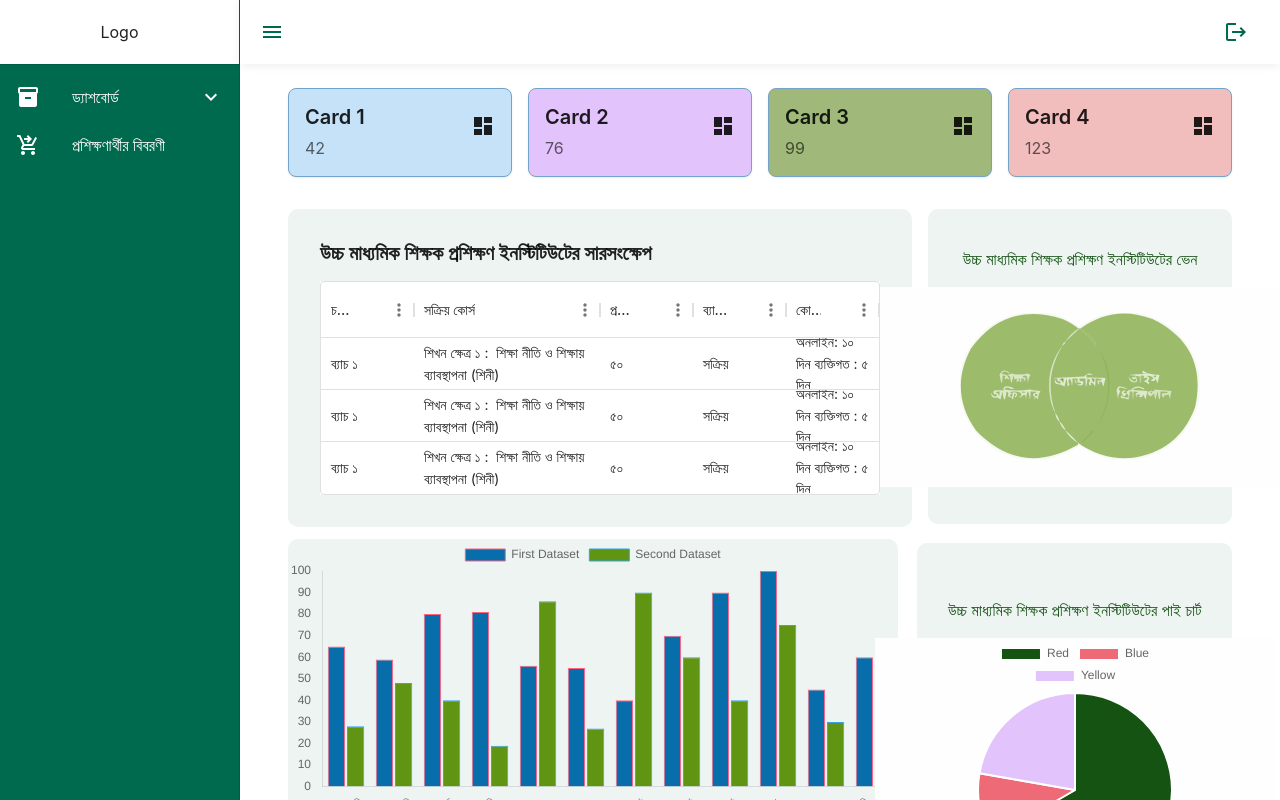
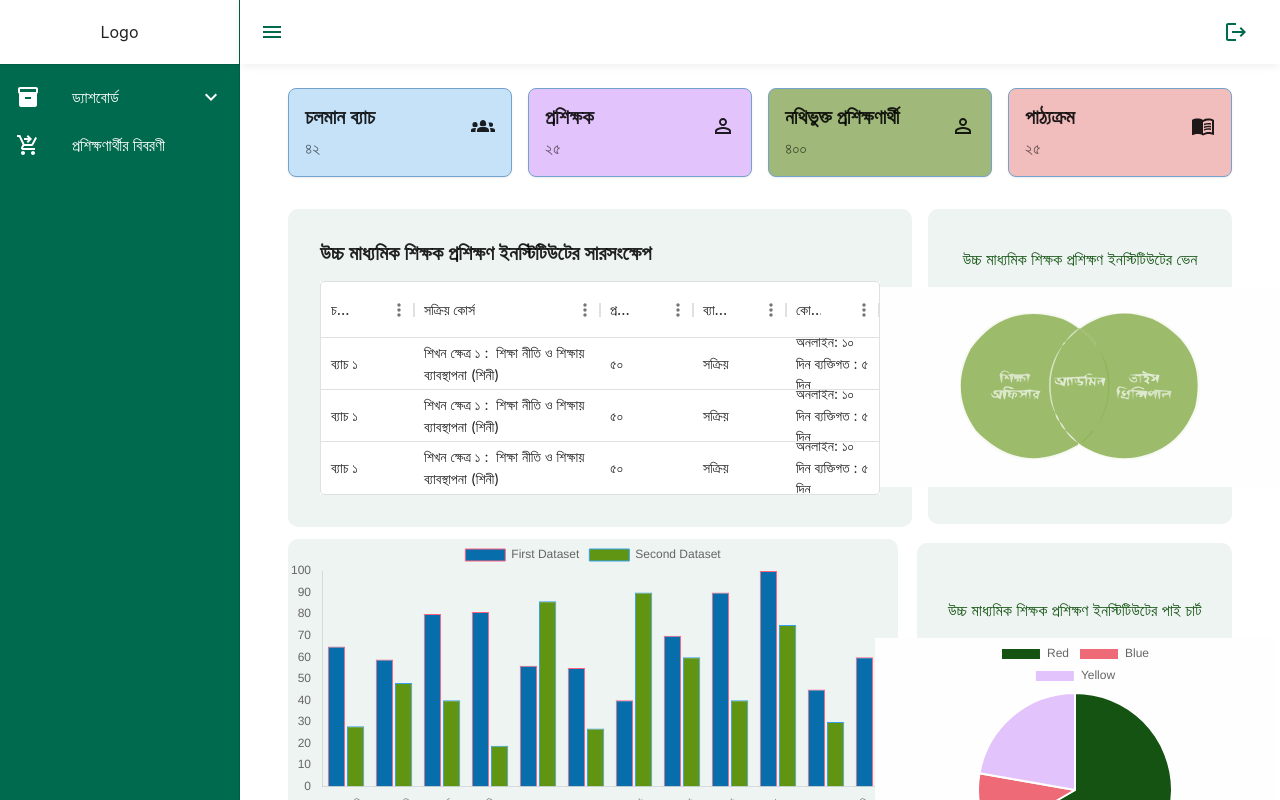
Before and after one commit to affan-habib/admin-panel, a React (Create React App) app: page / in a window 1280 px wide. Shown: the top 800 px of the page. Built offline with nearby package versions, Linux system fonts and the light colour scheme; sample sign-in values are in the browser's storage.

Commit message:
Changed data in tables and cards

```diff
--- a/src/views/dashboard/TopCards.tsx
+++ b/src/views/dashboard/TopCards.tsx
@@ -1,22 +1,90 @@
+// import React from 'react';
+// import Grid from '@mui/material/Grid';
+// import Card from '@mui/material/Card';
+// import CardContent from '@mui/material/CardContent';
+// import Typography from '@mui/material/Typography';
+// import Icon from '@mui/material/Icon';
+// import { Dashboard } from '@mui/icons-material';
+
+// interface CardData {
+//   title: string;
+//   digit: string;
+//   backgroundColor: string;
+// }
+
+// const cardsData: CardData[] = [
+//   { title: 'চলমান ব্যাচ', digit: '৪২', backgroundColor: '#C6E2F9' },
+//   { title: 'প্রশিক্ষক', digit: '২৫', backgroundColor: '#E3C3FB' },
+//   { title: 'নথিভুক্ত প্রশিক্ষণার্থী', digit: '৪০০', backgroundColor: '#A0B879' },
+//   { title: 'পাঠ্যক্রম', digit: '২৫', backgroundColor: '#F2BDBD' },
+// ];
+
+// const TopCards: React.FC = () => {
+//   const CustomCard: React.FC<CardData> = ({
+//     title,
+//     digit,
+//     backgroundColor,
+//   }) => (
+//     <Card
+//       style={{
+//         borderRadius: '8px',
+//         border: '1px solid #73A3CA',
+//         background: backgroundColor,
+//         display: 'flex',
+//         alignItems: 'center',
+//         justifyContent: 'space-between',
+//       }}
+//     >
+//       <CardContent>
+//         <Typography variant="h6" gutterBottom>
+//           {title}
+//         </Typography>
+//         <Typography variant="body1" color="textSecondary">
+//           {digit}
+//         </Typography>
+//       </CardContent>
+//       <CardContent>
+//         <Dashboard />
+//       </CardContent>
+//     </Card>
+//   );
+
+//   return (
+//     <Grid container spacing={2}>
+//       {cardsData.map((card, index) => (
+//         <Grid item key={index} xs={12} sm={6} md={3}>
+//           <CustomCard {...card} />
+//         </Grid>
+//       ))}
+//     </Grid>
+//   );
+// };
+
+// export default TopCards;
+
+
 import React from 'react';
 import Grid from '@mui/material/Grid';
 import Card from '@mui/material/Card';
 import CardContent from '@mui/material/CardContent';
 import Typography from '@mui/material/Typography';
 import Icon from '@mui/material/Icon';
-import { Dashboard } from '@mui/icons-material';
+import PersonOutlineIcon from '@mui/icons-material/PersonOutline';
+import Groups2Icon from '@mui/icons-material/Groups2';
+import MenuBookIcon from '@mui/icons-material/MenuBook';
 
 interface CardData {
   title: string;
-  digit: number;
+  digit: string;
   backgroundColor: string;
+  icon: React.ReactNode;
 }
 
 const cardsData: CardData[] = [
-  { title: 'Card 1', digit: 42, backgroundColor: '#C6E2F9' },
-  { title: 'Card 2', digit: 76, backgroundColor: '#E3C3FB' },
-  { title: 'Card 3', digit: 99, backgroundColor: '#A0B879' },
-  { title: 'Card 4', digit: 123, backgroundColor: '#F2BDBD' },
+  { title: 'চলমান ব্যাচ', digit: '৪২', backgroundColor: '#C6E2F9', icon: <Groups2Icon /> },
+  { title: 'প্রশিক্ষক', digit: '২৫', backgroundColor: '#E3C3FB', icon: <PersonOutlineIcon /> },
+  { title: 'নথিভুক্ত প্রশিক্ষণার্থী', digit: '৪০০', backgroundColor: '#A0B879', icon: <PersonOutlineIcon /> },
+  { title: 'পাঠ্যক্রম', digit: '২৫', backgroundColor: '#F2BDBD', icon: <MenuBookIcon /> },
 ];
 
 const TopCards: React.FC = () => {
@@ -24,6 +92,7 @@ const TopCards: React.FC = () => {
     title,
     digit,
     backgroundColor,
+    icon,
   }) => (
     <Card
       style={{
@@ -44,7 +113,7 @@ const TopCards: React.FC = () => {
         </Typography>
       </CardContent>
       <CardContent>
-        <Dashboard />
+        {icon}
       </CardContent>
     </Card>
   );
```
